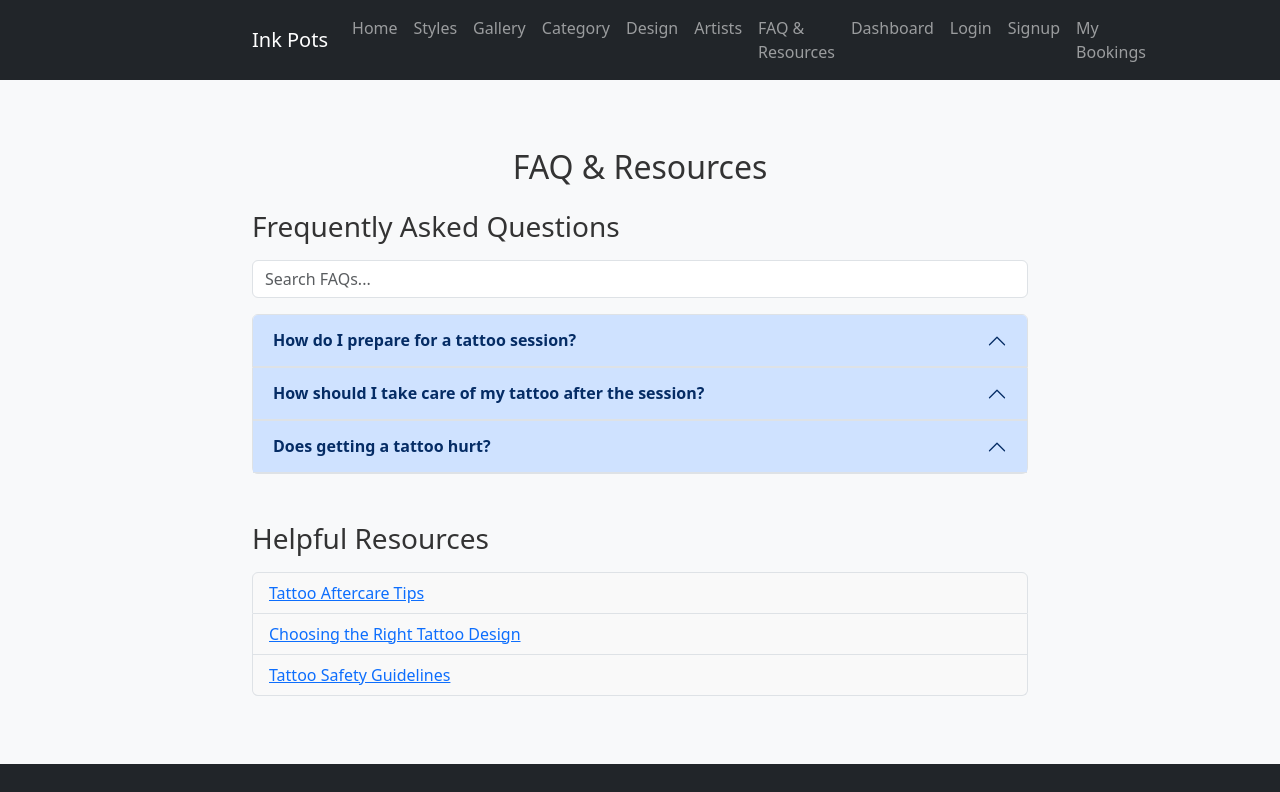
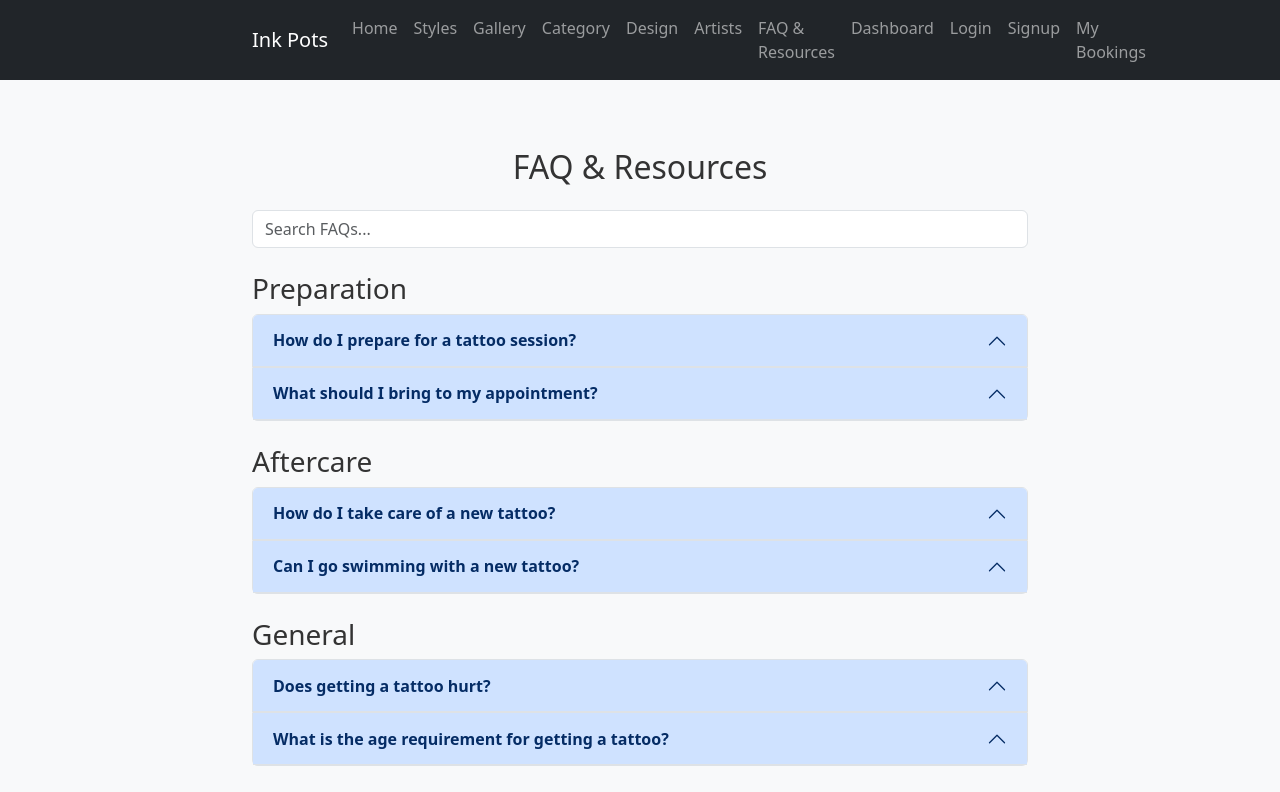
Before and after one commit to emily172/FYP-Tattoo, a React (Vite) app in the folder tattoo-web-app/: page /faq-resources in a window 1280 px wide. Shown: the top 792 px of the page. Built offline with nearby package versions, Linux system fonts and the light colour scheme.

Commit message:
Categorised the resources

```diff
--- a/tattoo-web-app/src/pages/FAQResources.jsx
+++ b/tattoo-web-app/src/pages/FAQResources.jsx
@@ -3,46 +3,68 @@ import "bootstrap/dist/css/bootstrap.min.css";
 import "../styles/FAQResources.css";
 
 
-const faqs = [
+const categorizedFaqs = {
+    Preparation: [
       {
         question: "How do I prepare for a tattoo session?",
-    answer:
-      "Before a tattoo session, ensure you are well-hydrated, have eaten a full meal, and are wearing comfortable clothing. Avoid alcohol or blood thinners prior to your appointment.",
+        answer: "Ensure you're well-rested, hydrated, and have eaten a good meal.",
       },
       {
-    question: "How should I take care of my tattoo after the session?",
-    answer:
-      "Keep your tattoo clean and moisturized. Avoid soaking it in water, exposing it to direct sunlight, or picking at scabs as it heals.",
+        question: "What should I bring to my appointment?",
+        answer: "Bring a valid ID, your tattoo design (if applicable), and payment.",
+      },
+    ],
+    Aftercare: [
+      {
+        question: "How do I take care of a new tattoo?",
+        answer: "Clean your tattoo gently with unscented soap and apply healing ointment.",
       },
       {
+        question: "Can I go swimming with a new tattoo?",
+        answer: "Avoid swimming or soaking your tattoo until it is fully healed.",
+      },
+    ],
+    General: [
+      {
         question: "Does getting a tattoo hurt?",
-    answer:
-      "Pain levels vary depending on the location of the tattoo and individual tolerance. Areas with more nerve endings or thinner skin are generally more sensitive.",
+        answer: "Pain levels depend on the tattoo's location and your individual tolerance.",
       },
-];
+      {
+        question: "What is the age requirement for getting a tattoo?",
+        answer: "You must be at least 18 years old in most countries to get a tattoo.",
+      },
+    ],
+  };
 
   const resources = [
-  { title: "Tattoo Aftercare Tips", link: "https://www.setu.ie/" },
-  { title: "Choosing the Right Tattoo Design", link: "https://www.setu.ie/" },
-  { title: "Tattoo Safety Guidelines", link: "https://www.setu.ie/" },
+    { title: "Tattoo Aftercare Tips", link: "https://example.com/aftercare" },
+    { title: "Choosing the Right Tattoo Design", link: "https://example.com/design" },
+    { title: "Tattoo Safety Guidelines", link: "https://example.com/safety" },
   ];
 
   const FAQResources = () => {
     const [searchQuery, setSearchQuery] = useState("");
 
     // Filter FAQs based on search query
+    const filteredCategories = Object.entries(categorizedFaqs).reduce(
+      (acc, [category, faqs]) => {
         const filteredFaqs = faqs.filter((faq) =>
           faq.question.toLowerCase().includes(searchQuery.toLowerCase())
+        );
+        if (filteredFaqs.length > 0) {
+          acc[category] = filteredFaqs;
+        }
+        return acc;
+      },
+      {}
     );
 
     return (
       <div className="container mt-5">
         <h2 className="text-center mb-4">FAQ & Resources</h2>
 
-      {/* FAQ Section */}
-      <div className="mb-5">
-        <h3 className="mb-3">Frequently Asked Questions</h3>
-        <div className="mb-3">
+        {/* Search Bar */}
+        <div className="mb-4">
           <input
             type="text"
             className="form-control"
@@ -52,26 +74,30 @@ const FAQResources = () => {
           />
         </div>
 
-        <div className="accordion" id="faqAccordion">
-          {filteredFaqs.map((faq, index) => (
-            <div className="accordion-item" key={index}>
-              <h2 className="accordion-header" id={`heading${index}`}>
+        {/* Categorized FAQ Accordion */}
+        {Object.entries(filteredCategories).map(([category, faqs], categoryIndex) => (
+          <div key={categoryIndex} className="mb-4">
+            <h3>{category}</h3>
+            <div className="accordion" id={`accordion-${categoryIndex}`}>
+              {faqs.map((faq, faqIndex) => (
+                <div className="accordion-item" key={faqIndex}>
+                  <h2 className="accordion-header" id={`heading-${categoryIndex}-${faqIndex}`}>
                     <button
                       className="accordion-button"
                       type="button"
                       data-bs-toggle="collapse"
-                  data-bs-target={`#collapse${index}`}
-                  aria-expanded="true"
-                  aria-controls={`collapse${index}`}
+                      data-bs-target={`#collapse-${categoryIndex}-${faqIndex}`}
+                      aria-expanded="false"
+                      aria-controls={`collapse-${categoryIndex}-${faqIndex}`}
                     >
                       {faq.question}
                     </button>
                   </h2>
                   <div
-                id={`collapse${index}`}
+                    id={`collapse-${categoryIndex}-${faqIndex}`}
                     className="accordion-collapse collapse"
-                aria-labelledby={`heading${index}`}
-                data-bs-parent="#faqAccordion"
+                    aria-labelledby={`heading-${categoryIndex}-${faqIndex}`}
+                    data-bs-parent={`#accordion-${categoryIndex}`}
                   >
                     <div className="accordion-body">{faq.answer}</div>
                   </div>
@@ -79,8 +105,9 @@ const FAQResources = () => {
               ))}
             </div>
           </div>
+        ))}
 
-      {/* Resources Section */}
+        {/* Helpful Resources Section */}
         <div className="mb-5">
           <h3 className="mb-3">Helpful Resources</h3>
           <ul className="list-group">
```
Lines whose indentation alone changed are shown as unchanged.
